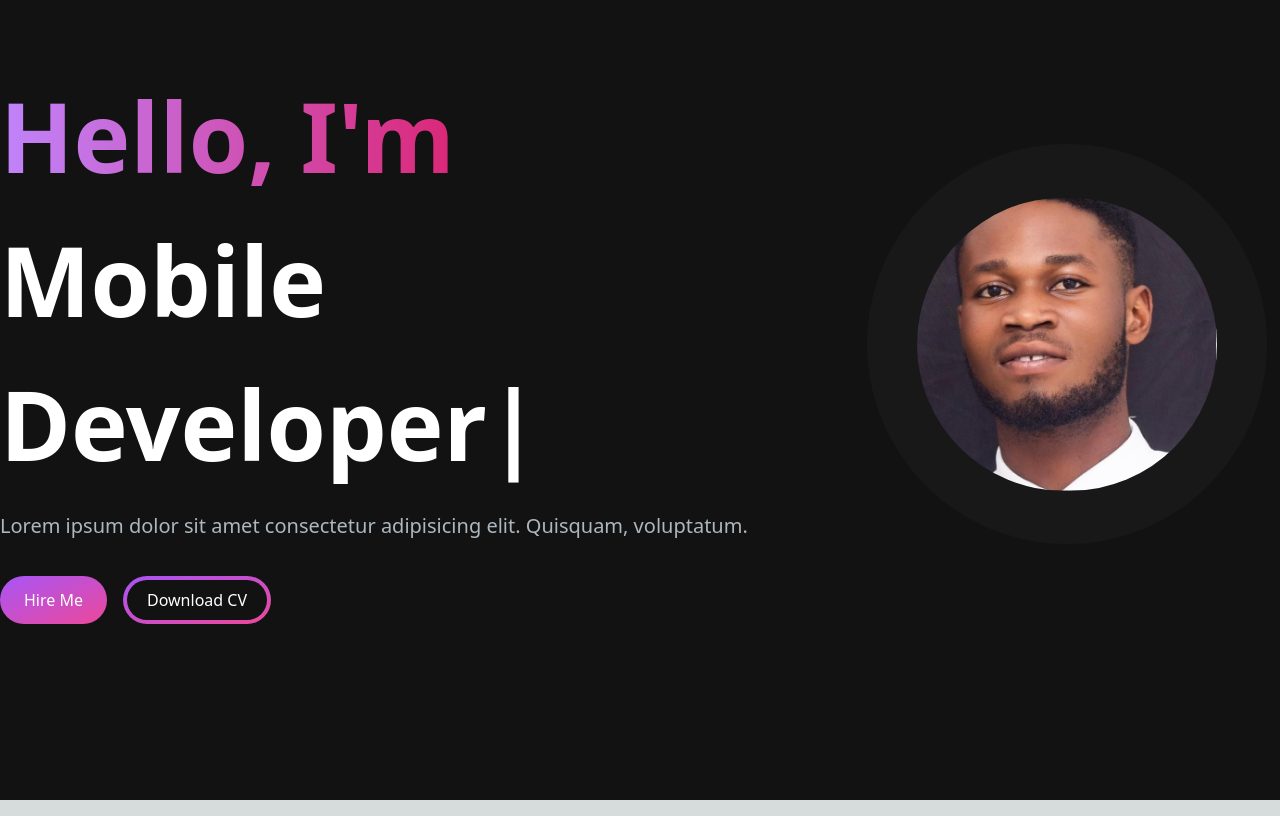
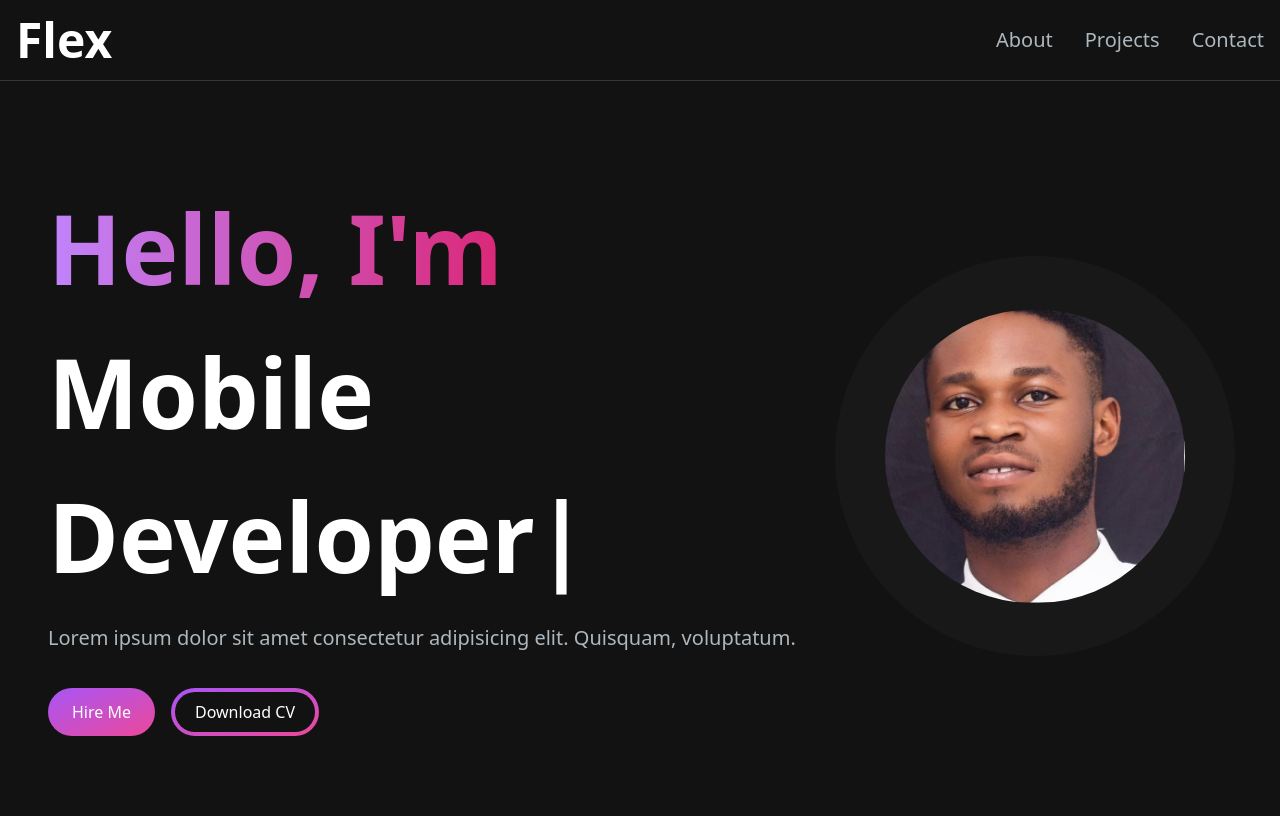
Before and after one commit to flexdanos/my-portfolio, a Next.js app: page / in a window 1280 px wide. Built offline with nearby package versions, Linux system fonts and the light colour scheme.

Commit message:
navbar section

```diff
--- a/package.json
+++ b/package.json
@@ -9,6 +9,7 @@
     "lint": "next lint"
   },
   "dependencies": {
+    "@heroicons/react": "^2.0.18",
     "framer-motion": "^10.16.5",
     "next": "14.0.2",
     "react": "^18",
--- /dev/null
+++ b/src/components/MenuOverlay.jsx
@@ -0,0 +1,16 @@
+import React from "react";
+import NavLink from "./NavLink";
+
+const MenuOverlay = ({ links }) => {
+  return (
+    <ul className="flex flex-col items-center py-4">
+      {links.map((link, index) => (
+        <li key={index}>
+          <NavLink href={link.path} title={link.title} />
+        </li>
+      ))}
+    </ul>
+  );
+};
+
+export default MenuOverlay;
--- /dev/null
+++ b/src/components/NavLink.jsx
@@ -0,0 +1,14 @@
+import Link from "next/link";
+
+const NavLink = ({ href, title }) => {
+  return (
+    <Link
+      href={href}
+      className="block py-2 pl-3 pr-4 text-[#ADB7BE] sm:text-xl rounded md:p-0 hover:text-white"
+    >
+      {title}
+    </Link>
+  );
+};
+
+export default NavLink;
--- /dev/null
+++ b/src/components/Navbar.jsx
@@ -0,0 +1,67 @@
+"use client";
+import Link from "next/link";
+import React, { useState } from "react";
+import NavLink from "./NavLink";
+import { Bars3Icon, XMarkIcon } from "@heroicons/react/24/solid";
+import MenuOverlay from "./MenuOverlay";
+
+const navLinks = [
+  {
+    title: "About",
+    path: "#about",
+  },
+  {
+    title: "Projects",
+    path: "#projects",
+  },
+  {
+    title: "Contact",
+    path: "#contact",
+  },
+];
+
+const Navbar = () => {
+  const [navbarOpen, setNavbarOpen] = useState(false);
+
+  return (
+    <nav className="fixed mx-auto border-b border-[#33353F] top-0 left-0 right-0 z-10 bg-[#121212] bg-opacity-100">
+      <div className="container flex flex-wrap items-center justify-between px-4 py-2 mx-auto lg:py-4">
+        <Link
+          href={"/"}
+          className="text-2xl font-semibold text-white md:text-5xl"
+        >
+          Flex
+        </Link>
+        <div className="block mobile-menu md:hidden">
+          {!navbarOpen ? (
+            <button
+              onClick={() => setNavbarOpen(true)}
+              className="flex items-center px-3 py-2 border rounded border-slate-200 text-slate-200 hover:text-white hover:border-white"
+            >
+              <Bars3Icon className="w-5 h-5" />
+            </button>
+          ) : (
+            <button
+              onClick={() => setNavbarOpen(false)}
+              className="flex items-center px-3 py-2 border rounded border-slate-200 text-slate-200 hover:text-white hover:border-white"
+            >
+              <XMarkIcon className="w-5 h-5" />
+            </button>
+          )}
+        </div>
+        <div className="hidden menu md:block md:w-auto" id="navbar">
+          <ul className="flex p-4 mt-0 md:p-0 md:flex-row md:space-x-8">
+            {navLinks.map((link, index) => (
+              <li key={index}>
+                <NavLink href={link.path} title={link.title} />
+              </li>
+            ))}
+          </ul>
+        </div>
+      </div>
+      {navbarOpen ? <MenuOverlay links={navLinks} /> : null}
+    </nav>
+  );
+};
+
+export default Navbar;
--- a/src/pages/index.js
+++ b/src/pages/index.js
@@ -1,15 +1,17 @@
 import Image from 'next/image'
 import { Inter } from 'next/font/google'
 import HeroSection from '@/components/HeroSection'
+import Navbar from '@/components/Navbar'
 
 const inter = Inter({ subsets: ['latin'] })
 
 export default function Home() {
   return (
-    <main
-      className="flex min-h-screen flex-col bg-[#121212]"
-    >
+    <main className="flex min-h-screen flex-col bg-[#121212]" >
+      <Navbar/>
+      <div className="container px-12 py-4 mx-auto mt-24">
       <HeroSection/>
+      </div>
     </main>
   )
 }
```
Also changed, not shown: 1 other file (tests, documents, lock files or other folders).
